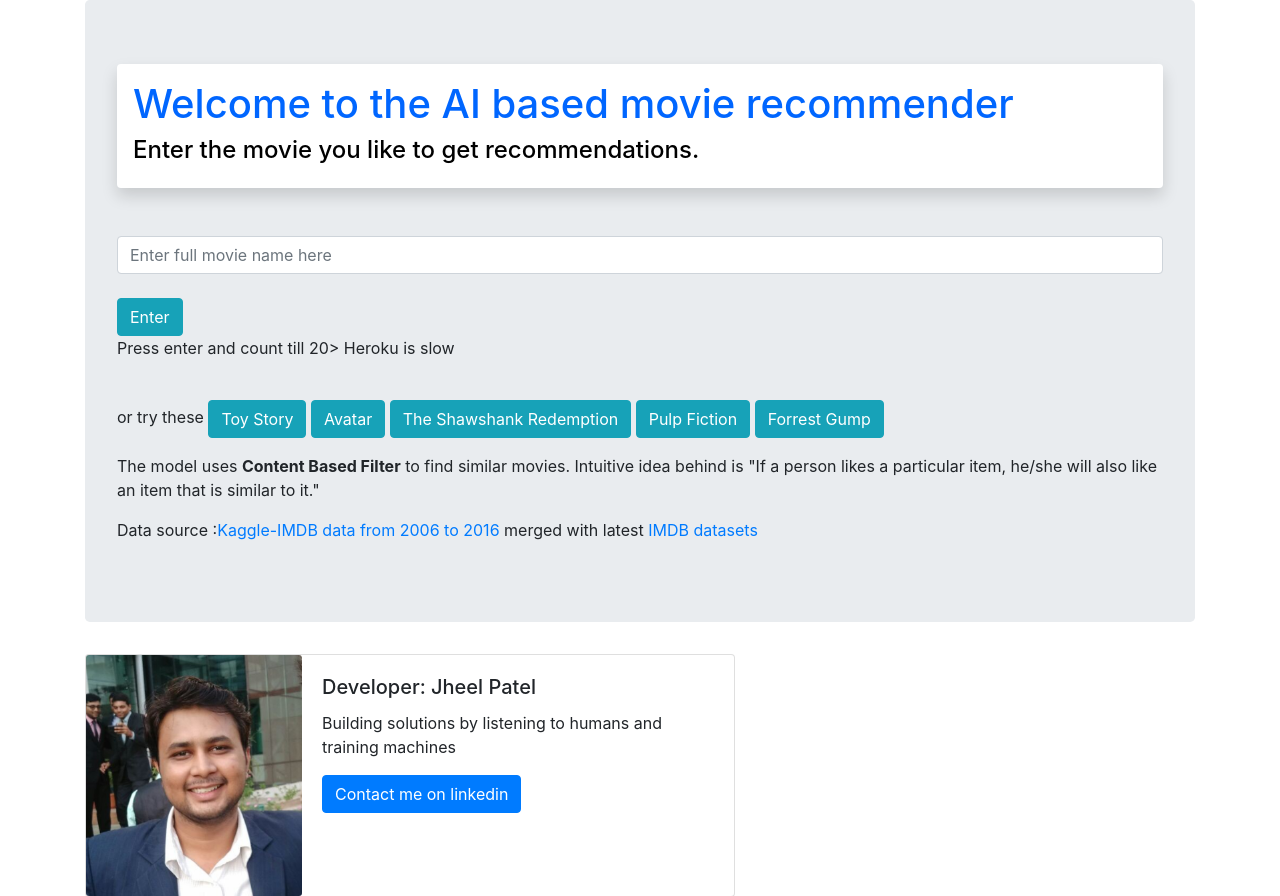
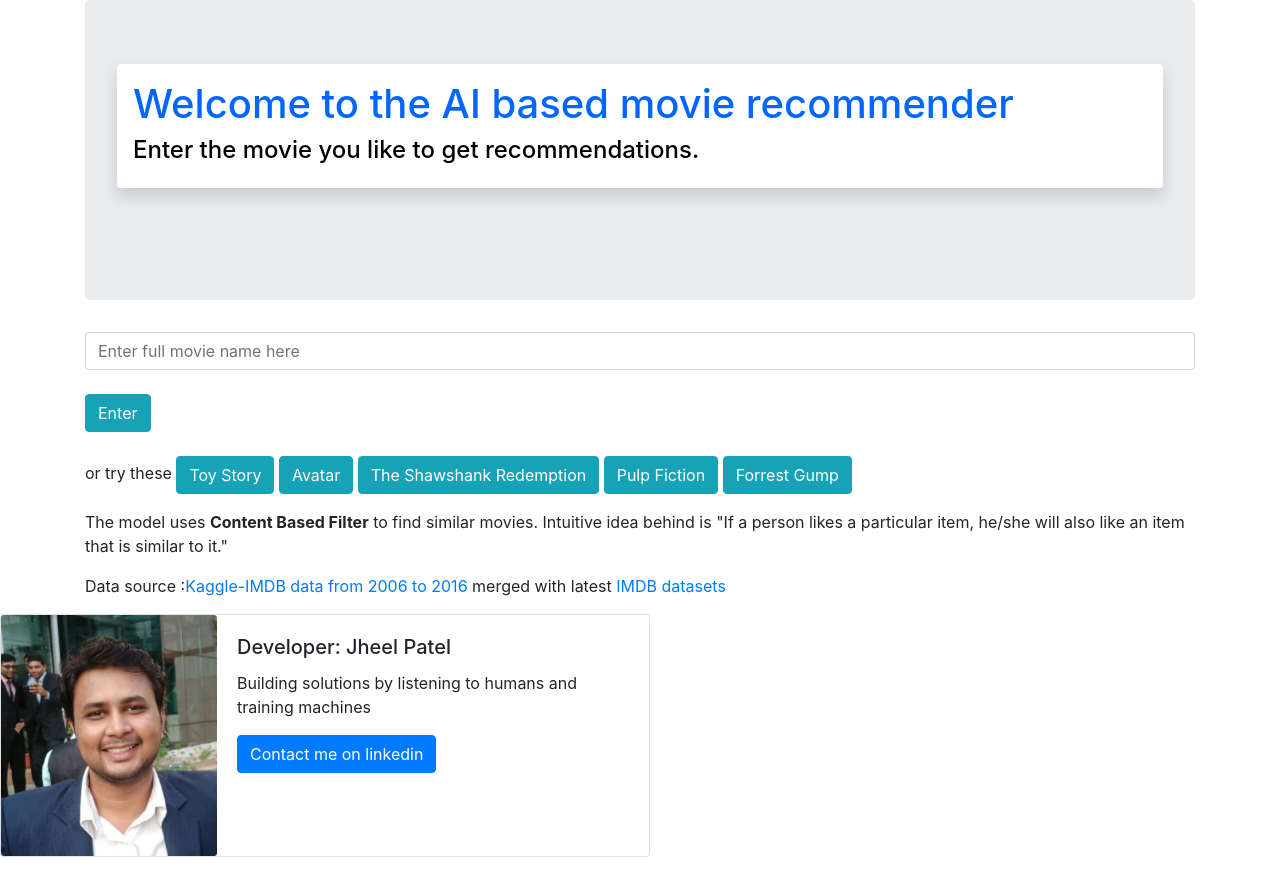
Before and after one commit to Jheel-patel/Movie-Recommendation-Engine, a Flask app: page / in a window 1280 px wide. Shown: the part 74-970 px from the top of the page. After the commit the page ends 931 px from the top, so only its background shows below. Run offline with Flask 2, Linux system fonts and the light colour scheme; some libraries are stand-ins or nearby versions.

Commit message:
Changed layout

```diff
--- a/templates/base.html
+++ b/templates/base.html
@@ -12,6 +12,7 @@
   </head>
 
   <body>
+
     <div class="container">
     <nav class="navbar navbar-light bg-light">
       <h3><a style="color:rgb(0, 102, 255)" class="nav-link" href="{{url_for('home')}}">Home</a></h3>
@@ -38,5 +39,6 @@
       </div>
     </div>
     </div>
+
   </body>
 </html>
--- a/templates/home.html
+++ b/templates/home.html
@@ -5,10 +5,14 @@
     <h4 style="color:rgb(0, 0, 0)">Enter the movie you like to get recommendations.</h4>
   </div>
 
+
+
+  </div>
+
     <form action="{{url_for('recommend')}}">
       <input type="text" name="movie" class="form-control" placeholder="Enter full movie name here">
       <br>
-      <input type="submit" class="btn btn-info" value="Enter"><p>Press enter and count till 20> Heroku is slow</p>
+      <input type="submit" class="btn btn-info" value="Enter">
     </form>
 
     <br>
```
Also changed, not shown: static/loading.gif (added).
